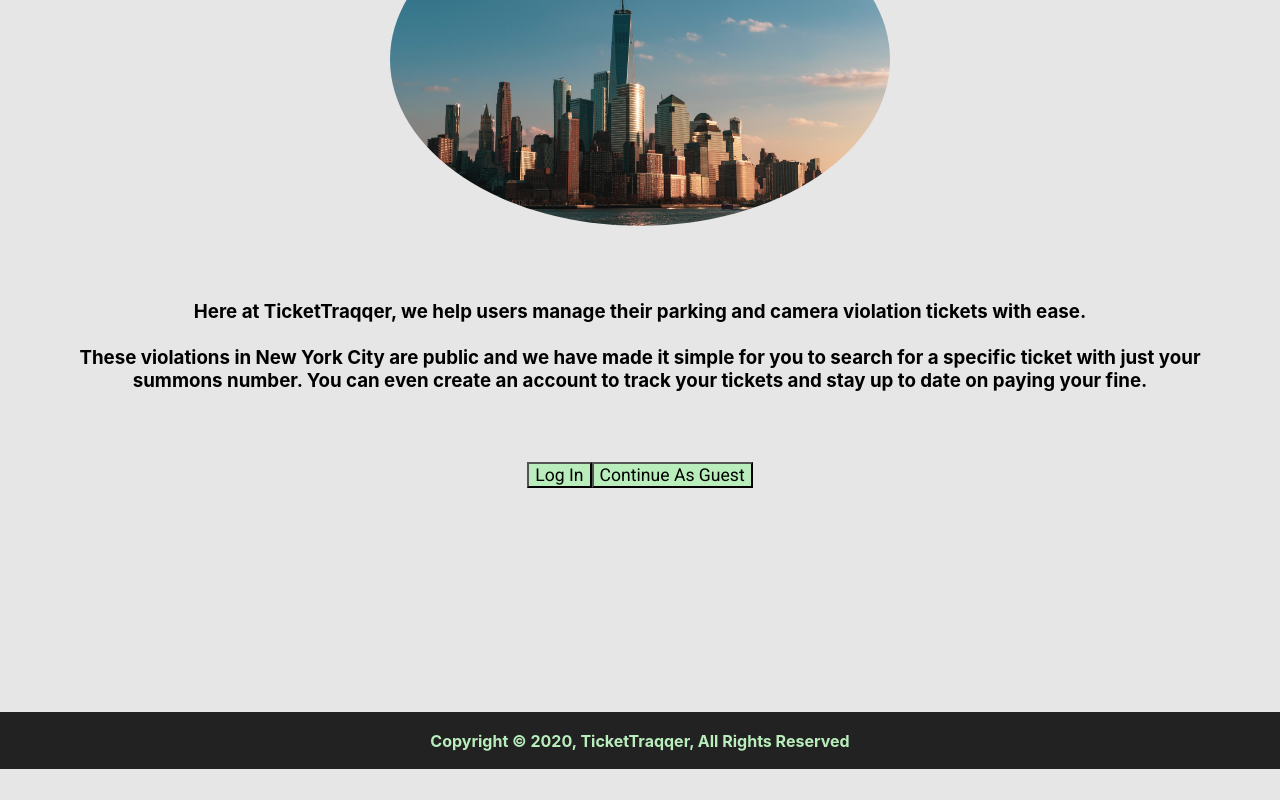
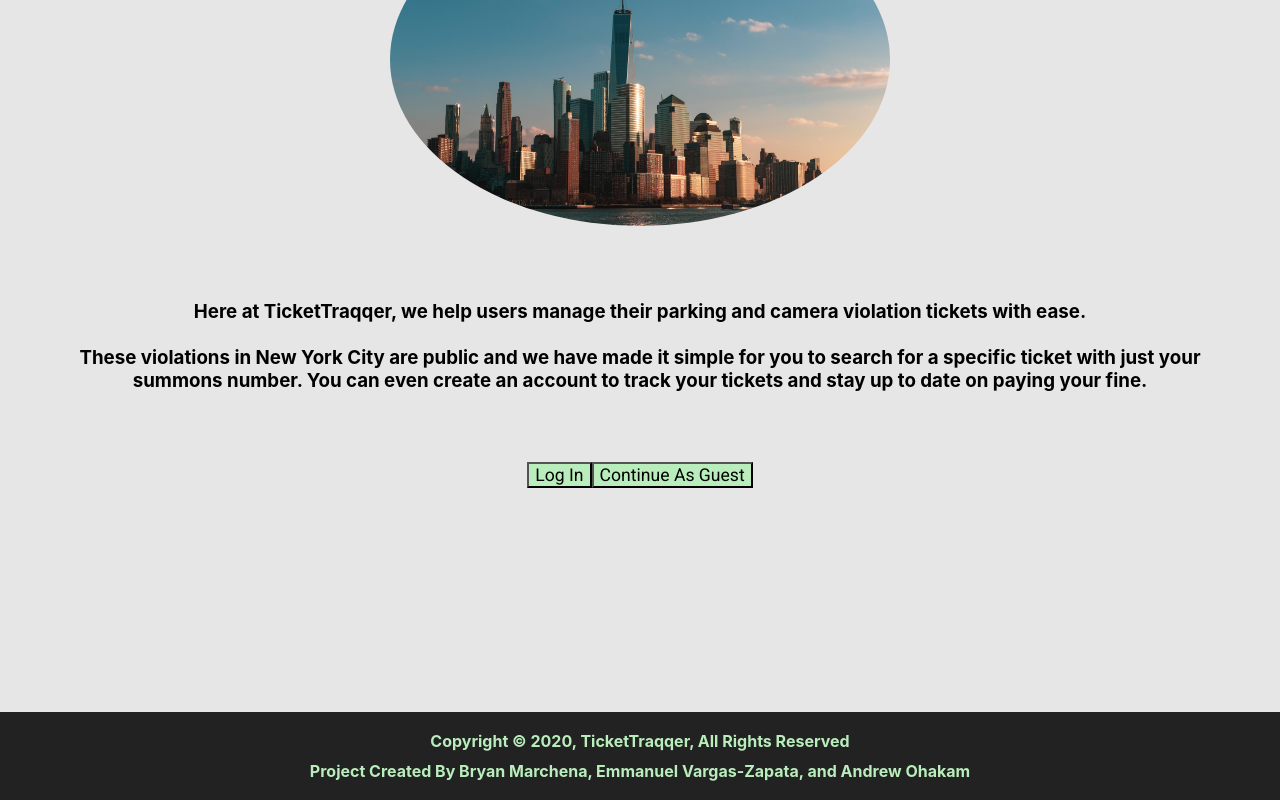
Before and after one commit to bmarchena/ticket-traqqer, a React (Create React App) app in the folder myapp/: page / in a window 1280 px wide. Shown: the part 243-1043 px from the top of the page. Before the commit the page ends 1012 px from the top, so only its background shows below. Built offline with nearby package versions, Linux system fonts and the light colour scheme; no server answers.

Commit message:
Edited Footer to include project creators. Changed import on stylesheet to only include Roboto font

```diff
--- a/myapp/src/App.js
+++ b/myapp/src/App.js
@@ -141,12 +141,13 @@
   footer = () => {
     return (
       <div>
+        {/* Phantom allows some space between page content and the footer */}
         <div className="phantom"/>
         <div className='footer'>
           <h1>Copyright &copy; 2020, TicketTraqqer, All Rights Reserved</h1>
+          <h1>Project Created By Bryan Marchena, Emmanuel Vargas-Zapata, and Andrew Ohakam</h1>
         </div>
       </div>
-
     )
   }
 
```
Also changed, not shown: 1 other file (tests, documents, lock files or other folders).
